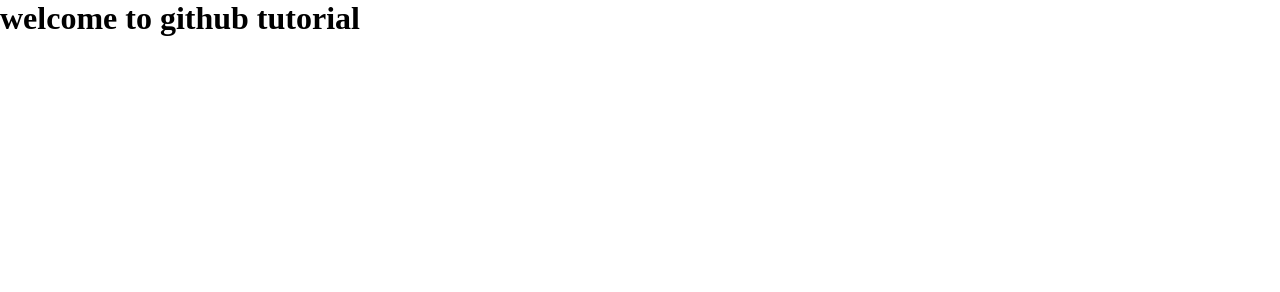
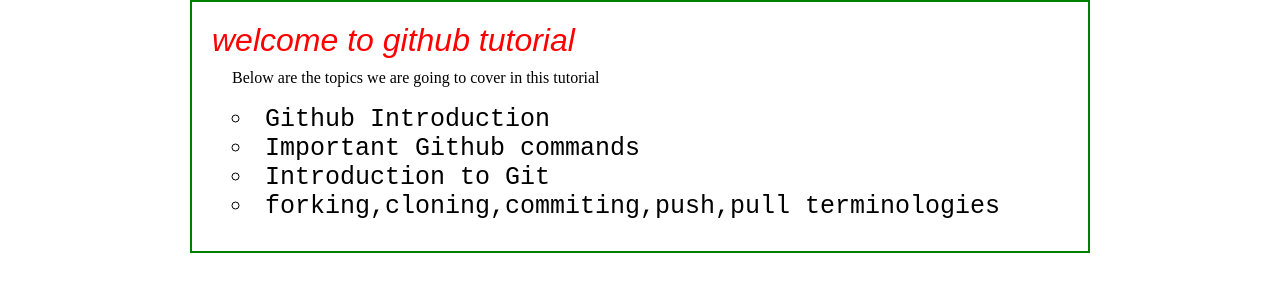
Before and after one commit to vchandu980/experimentrepo, a plain HTML site: page index.html in a window 1280 px wide. Drawn offline with Linux system fonts and the light colour scheme.

Commit message:
new change to index files

```diff
--- a/index.html
+++ b/index.html
@@ -8,9 +8,44 @@
 padding:0px;
 box-sizing:border-box;
 }
+    h1{
+        font-weight:300;
+        font-family:sans-serif;
+        font-style:italic;
+        color:red;
+    }
+    .main{
+        width:900px;
+        margin:0 auto;
+        padding:20px;
+        border:2px solid green;
+    }
+    .listcontainer{
+        width:100%;
+        padding:10px 10px 10px 20px;
+
+
+    }
+    ul li{
+        font-size:25px;
+        font-family:monospace;
+        list-style-type: circle;
+        list-style-position:inside;
+    }
 </style>
 </head>
 <body>
-<h1> welcome to github tutorial </h1>
+    <div class="main">
+        <h1> welcome to github tutorial </h1>
+        <div class="listcontainer">
+        <p>Below are the topics we are going to cover in this tutorial</p><br>
+            <ul>
+            <li>Github Introduction</li>
+            <li>Important Github commands</li>
+            <li>Introduction to Git</li>
+            <li>forking,cloning,commiting,push,pull terminologies</li>
+            </ul>
+        </div>
+    </div>
 </body>
 </html>
```
